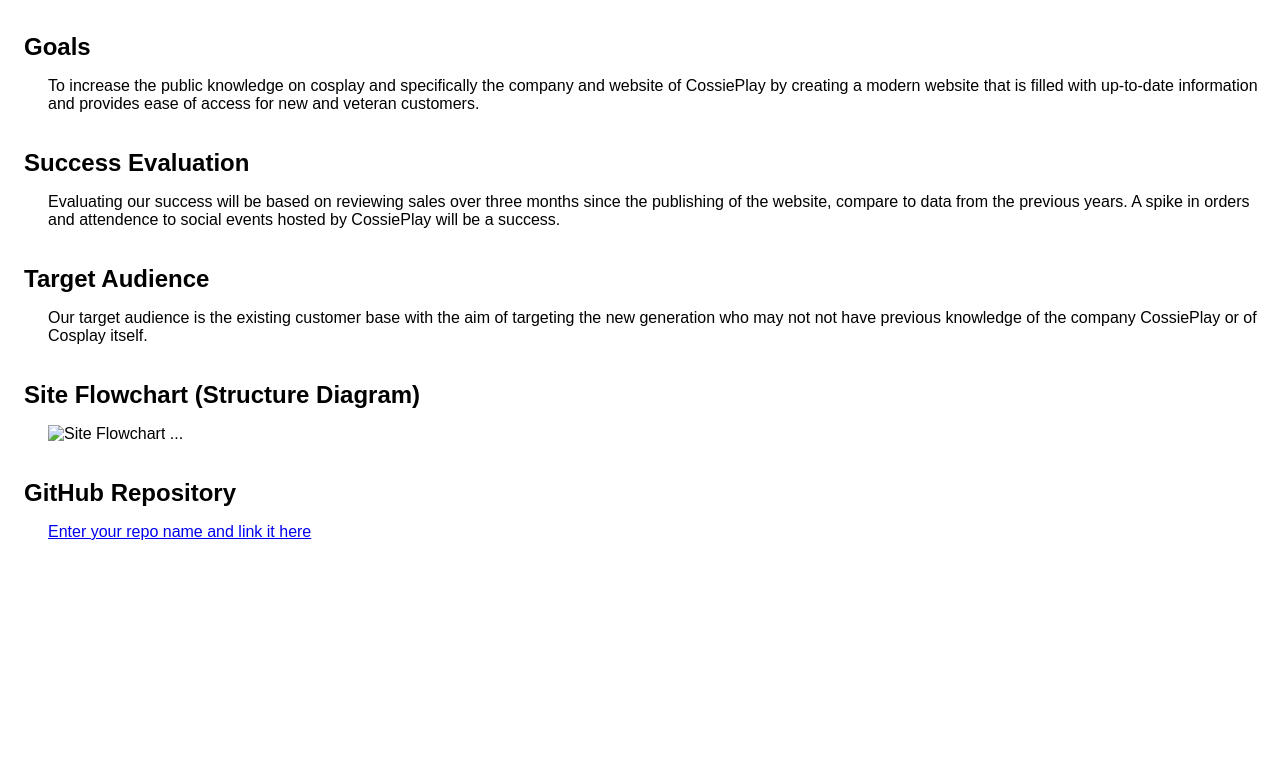
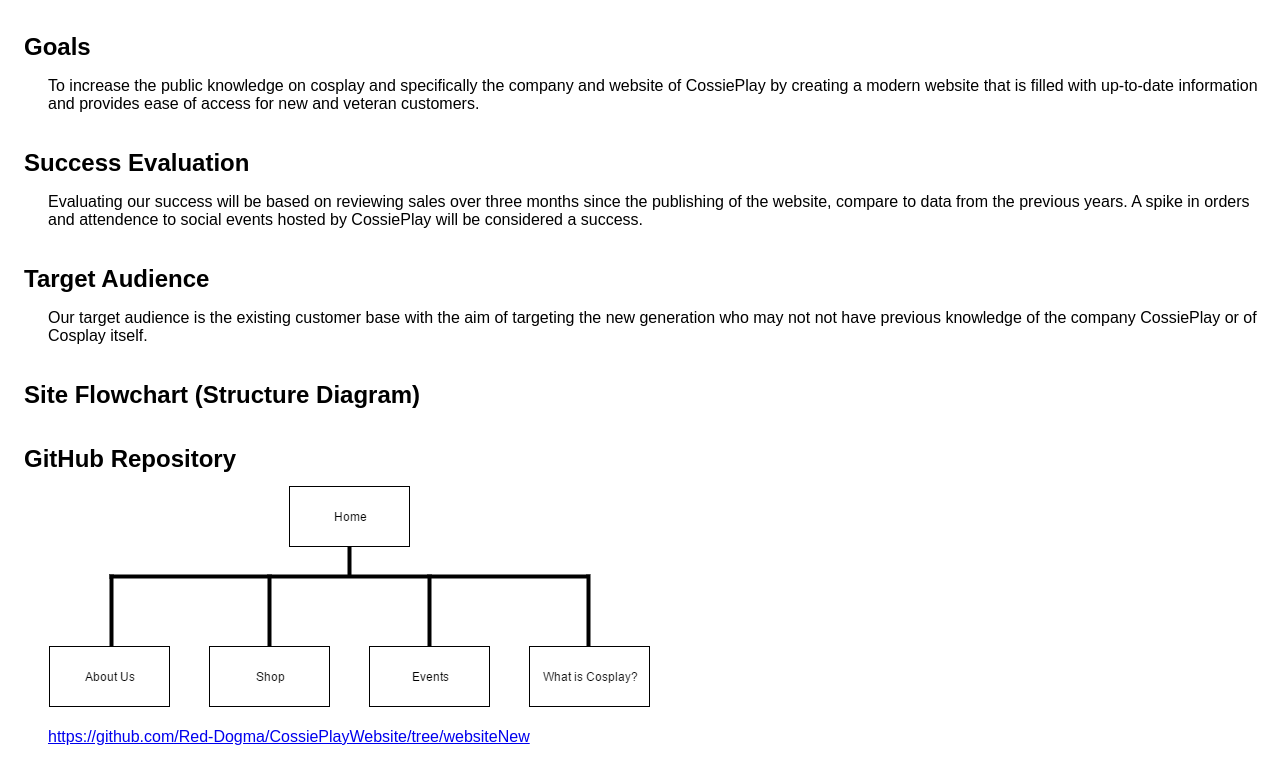
Before and after one commit to Perry-S-P/CossiePlayWebsite, a plain HTML site: page plan.html in a window 1280 px wide. Shown: the part 119-881 px from the top of the page. Before the commit the page ends 800 px from the top, so only its background shows below. Drawn offline with Linux system fonts and the light colour scheme.

Commit message:
Added files via upload
updated to include links for flowchart and github

```diff
--- a/plan.html
+++ b/plan.html
@@ -17,12 +17,12 @@
 <h2>Goals</h2>
 <p>To increase the public knowledge on cosplay and specifically the company and website of CossiePlay by creating a modern website that is filled with up-to-date information and provides ease of access for new and veteran customers.</p>
 <h2>Success Evaluation</h2>
-<p>Evaluating our success will be based on reviewing sales over three months since the publishing of the website, compare to data from the previous years. A spike in orders and attendence to social events hosted by CossiePlay will be a success.</p>
+<p>Evaluating our success will be based on reviewing sales over three months since the publishing of the website, compare to data from the previous years. A spike in orders and attendence to social events hosted by CossiePlay will be considered a success.</p>
 <h2>Target Audience</h2>
 <p>Our target audience is the existing customer base with the aim of targeting the new generation who may not not have previous knowledge of the company CossiePlay or of Cosplay itself.</p>
 <h2>Site Flowchart (Structure Diagram)</h2>
-<p><img src="" alt="Site Flowchart"> ... </p>
 <h2>GitHub Repository</h2>
-<p><a href="http://github.com/...">Enter your repo name and link it here</a></p>
+<img src="cossieplayFlowChart.png" width="603" height="223" alt=""/>
+<p><a href="https://github.com/Red-Dogma/CossiePlayWebsite/tree/websiteNew">https://github.com/Red-Dogma/CossiePlayWebsite/tree/websiteNew</a></p>
 </body>
 </html>
```
Also changed, not shown: cossieplayFlowChart.png (added).
